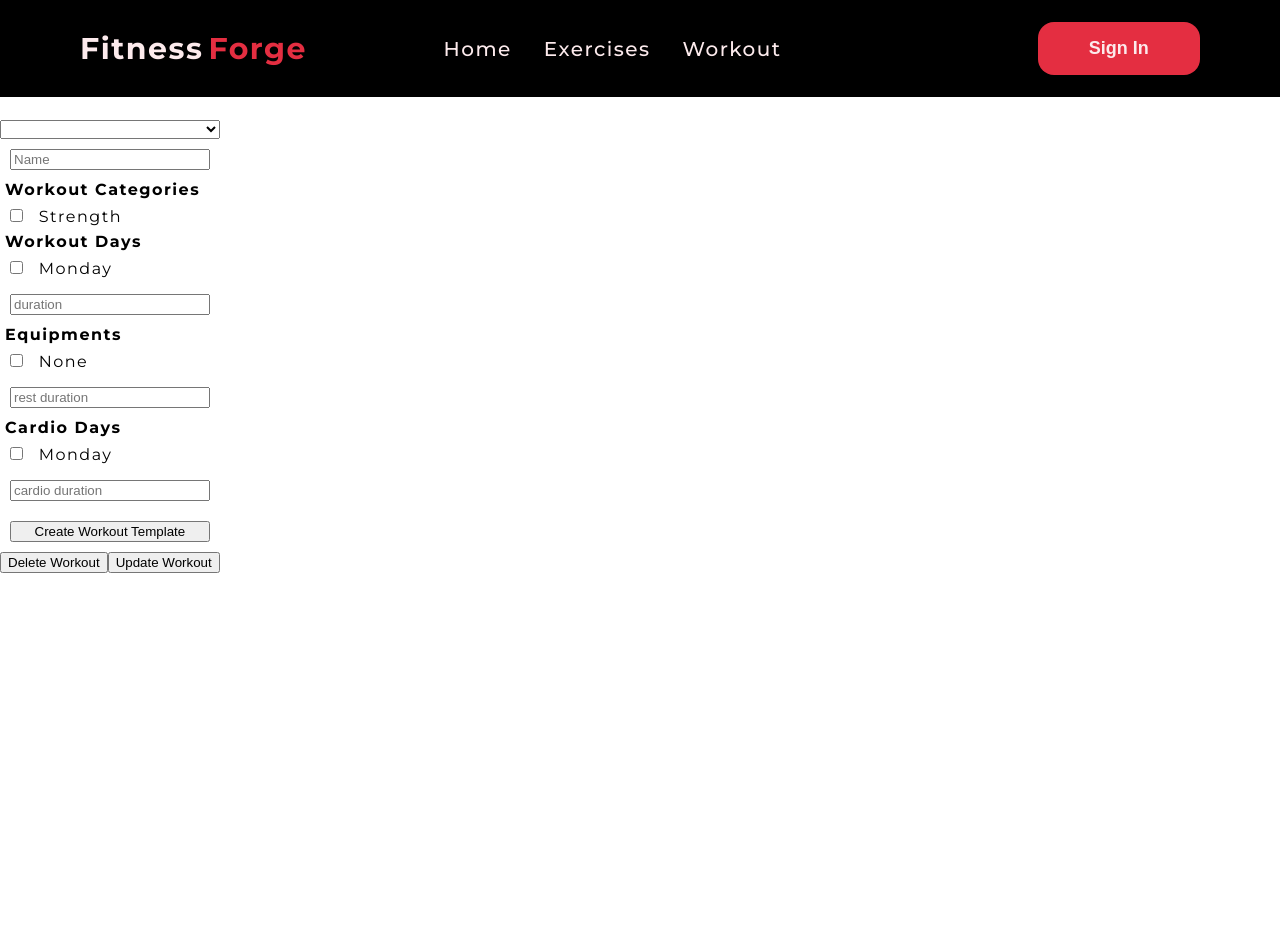
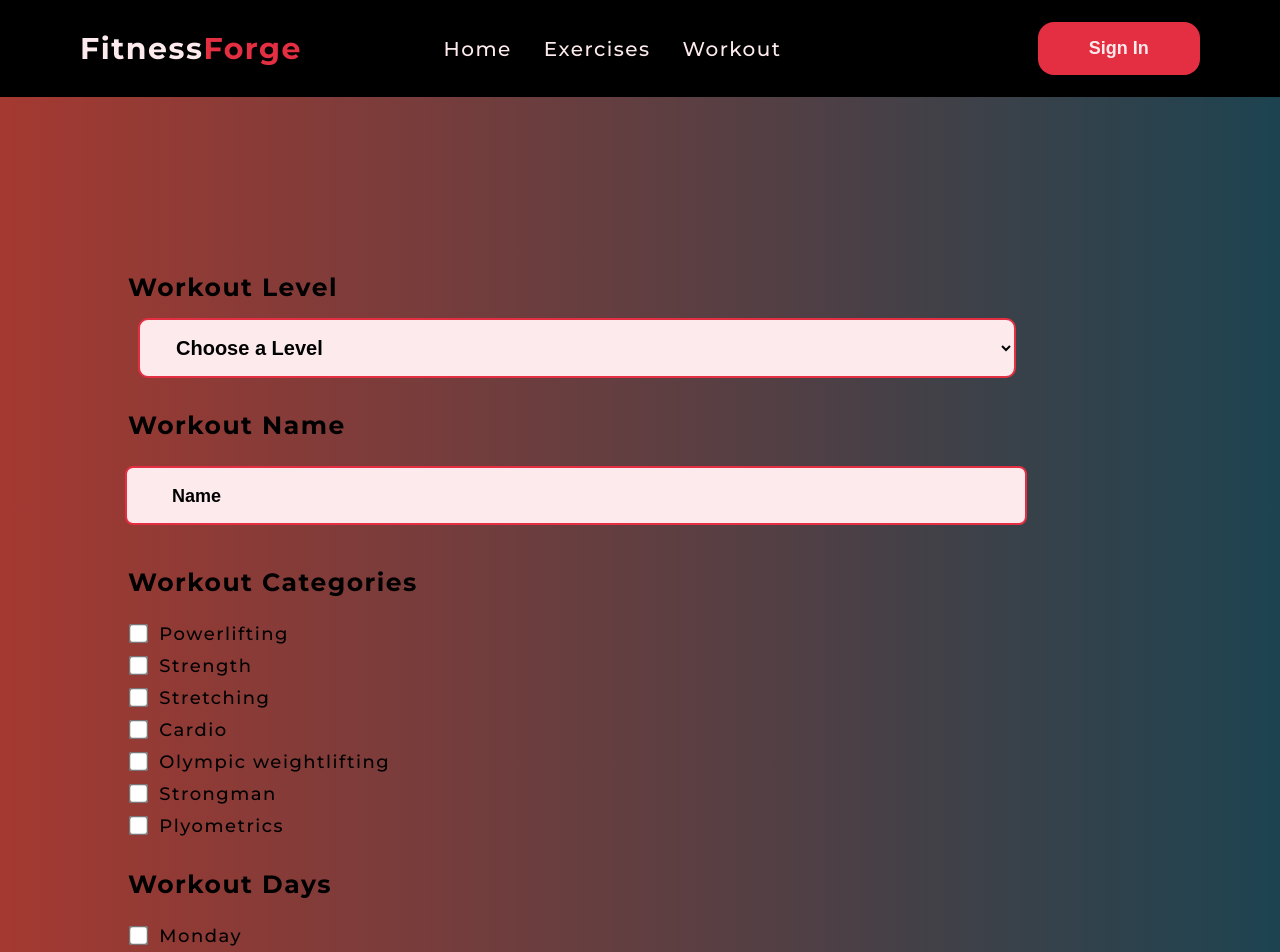
Before and after one commit to Karan2004xd/fitness-forge, a React (Create React App) app in the folder frontend/: page /workout/template in a window 1280 px wide. Shown: the top 952 px of the page. Before the commit the page ends 800 px from the top, so only its background shows below. Built offline with nearby package versions, Linux system fonts and the light colour scheme; no server answers.

Commit message:
working on the workout templates page

```diff
--- a/frontend/src/components/filter-options/filter-options.component.tsx
+++ b/frontend/src/components/filter-options/filter-options.component.tsx
@@ -97,7 +97,7 @@ const FilterOptions = ({ filterType, ...otherProps }: FilterOptionsProps) => {
       {
         options.map((option, index) => (
           <label key={index}>
-            <input
+            <input key={index}
               type='checkbox'
               checked={checkIfOptionExists(option.toLowerCase())}
               onChange={() => checkboxClickHandler(option.toLowerCase())}
@@ -105,6 +105,7 @@ const FilterOptions = ({ filterType, ...otherProps }: FilterOptionsProps) => {
           </label>
         ))
       }
+
     </FilterOptionsContainer>
   );
 };
--- a/frontend/src/components/form-input/form-input.styles.tsx
+++ b/frontend/src/components/form-input/form-input.styles.tsx
@@ -27,7 +27,7 @@ export const InputContainer = styled.input`
 `;
 
 export const InputFieldContainer = styled.div`
-  width: 75%;
+  width: 100%;
   position: relative;
   display: flex;
   flex-direction: column;
@@ -37,8 +37,6 @@ export const InputFieldContainer = styled.div`
 
   svg {
     position: absolute;
-    left: 4%;
-    top: 30%;
     transform: translateX(-50%);
     fill: black;
   }
--- /dev/null
+++ b/frontend/src/components/workout-options/workout-options.component.tsx
@@ -0,0 +1,76 @@
+import { ChangeEvent, HTMLAttributes, useEffect, useState } from "react";
+import { useDispatch, useSelector } from "react-redux";
+import { defaultFormFields, setFormFields } from "../../store/workout/workout.reducer";
+import { selectFormFields } from "../../store/workout/workout.selector";
+import { Workout } from "../../store/workout/workout.types";
+
+import './workout-options.styles.css';
+
+export type WorkoutOptionsProps = {
+  data: string[];
+  type: keyof Workout;
+} & HTMLAttributes<HTMLInputElement>;
+
+const WorkoutOptions = ({ data, type, ...otherProps }: WorkoutOptionsProps) => {
+  const formFields = useSelector(selectFormFields);
+  const [fields, setFields] = useState(defaultFormFields);
+  const dispatch = useDispatch();
+
+  useEffect(() => {
+    if (formFields) {
+      setFields(formFields);
+    } else {
+      setFields(defaultFormFields);
+    }
+  }, [formFields]);
+
+  const checkIfExisting = (value: string) => {
+    const fieldValue = fields[type];
+
+    if (Array.isArray(fieldValue)) {
+      return fieldValue.indexOf(value) !== -1;
+    } else {
+      return fieldValue === value;
+    }
+  };
+
+  const onChangeHandler = (event: ChangeEvent<HTMLInputElement>) => {
+    const { name, value } = event.target;
+
+    const fieldValue = fields[type];
+
+    let updatedArray;
+    if (Array.isArray(fieldValue)) {
+      if (fieldValue.indexOf(value) === -1) {
+        updatedArray = [...fieldValue, value];
+      } else {
+        updatedArray = fieldValue.filter((item) => item !== value);
+      }
+    } else {
+      updatedArray = value;
+    }
+
+    dispatch(setFormFields({ formFields: { ...fields, [name]: updatedArray } }));
+  };
+
+  return (
+    <div className="options-container">
+      {
+        data.map((data, index) => (
+          <label key={index} className='option-label'>
+            <input
+              type='checkbox'
+              {...otherProps}
+              value={data}
+              name={type}
+              onChange={onChangeHandler}
+              checked={checkIfExisting(data)}
+            /> {data}
+          </label>
+        ))
+      }
+    </div>
+  );
+};
+
+export default WorkoutOptions;
--- /dev/null
+++ b/frontend/src/components/workout-options/workout-options.styles.css
@@ -0,0 +1,23 @@
+.option-label {
+  font-size: 18px;
+  font-weight: 500;
+  margin-top: 10px;
+}
+
+.option-label:hover,
+.option-label:active {
+  cursor: pointer;
+  color: #E42E41;
+  transition: 0.1s;
+}
+
+.option-label [type="checkbox"] {
+  transform: scale(1.5);
+  margin-right: 8px;
+}
+
+.options-container {
+  display: flex;
+  flex-direction: column;
+  width: 30%;
+}
--- a/frontend/src/routes/register/register.styles.tsx
+++ b/frontend/src/routes/register/register.styles.tsx
@@ -3,4 +3,9 @@ import { MainInputBox } from "../login/login.styles";
 
 export const MainRegisterInputBox = styled(MainInputBox)`
   margin-left: -4rem;
+
+  svg {
+    left: 15%;
+    top: 30%;
+  }
 `;
--- a/frontend/src/routes/template/template.component.tsx
+++ b/frontend/src/routes/template/template.component.tsx
@@ -1,148 +1,123 @@
-import { ChangeEvent, FormEvent, useState } from 'react';
-import { useDispatch } from 'react-redux';
-import { Workout } from '../../store/workout/workout.types';
+import { ChangeEvent, FormEvent, useEffect, useState } from 'react';
+import { useDispatch, useSelector } from 'react-redux';
 import './template.styles.css';
 
 import {
-  createWorkoutStart, deleteWorkoutStart, updateWorkoutStart
+  createWorkoutStart,
+  defaultFormFields,
+  setFormFields,
 } from '../../store/workout/workout.reducer';
 
-const defaultFormFields: Workout = {
-  name: '',
-  level: '',
-  duration: 0,
-  workoutCategories: [],
-  workoutDays: [],
-  restDuration: 0,
-  cardioDays: [],
-  cardioDuration: 0,
-  equipments: [],
-  exerciseToExclude: []
+import FormInput from '../../components/form-input/form-input.component';
+import { EXERCISE_FILTER_TYPES } from '../../components/filter-options/filter-options.component';
+import Button, { BUTTON_TYPE_CLASSES } from '../../components/button/button.component';
+import WorkoutOptions from '../../components/workout-options/workout-options.component';
+import { selectFormFields } from '../../store/workout/workout.selector';
+
+export const WORKOUT_CONSTANTS = {
+  days: [
+    'Monday', 'Tuesday',
+    'Wednesday', 'Thursday',
+    'Friday', 'Saturday',
+    'Sunday'
+  ]
 };
 
 const Template = () => {
-  const [formFields, setFormFields] = useState(defaultFormFields);
+  const [formFieldsValues, setFormFieldsValues] = useState(defaultFormFields);
+
   const dispatch = useDispatch();
+  const fields = useSelector(selectFormFields);
+
+  const { days } = WORKOUT_CONSTANTS;
+  const { category, equipment } = EXERCISE_FILTER_TYPES;
+
+  useEffect(() => {
+    if (fields) {
+      setFormFieldsValues(fields);
+    } else {
+      setFormFieldsValues(defaultFormFields);
+    }
+  }, [fields]);
 
   const onSubmitHandler = (event: FormEvent<HTMLFormElement>) => {
     event.preventDefault();
-    dispatch(createWorkoutStart({workout: formFields}));
+    dispatch(setFormFields({ formFields: defaultFormFields }));
+    dispatch(createWorkoutStart({workout: formFieldsValues}));
   };
 
-  const deleteWorkout = (id: number) => {
-    dispatch(deleteWorkoutStart({workoutId: id}));
-  };
+  const onChangeHandler = (event: ChangeEvent<HTMLInputElement & HTMLSelectElement>) => {
+    const { name, value } = event.target;
+    const newFormFieldsValue = { ...formFieldsValues, [name]: value };
 
-  const updateWorkout = () => {
-    dispatch(updateWorkoutStart({workout: formFields}));
-  }
-
-  const onChangeHandler = (event: ChangeEvent<HTMLInputElement & HTMLSelectElement>) => {
-    const { name, value, type, checked } = event.target;
-    setFormFields((prevFields) => {
-      const fieldValue = prevFields[name as keyof Workout];
-
-      if (Array.isArray(fieldValue)) {
-        let updatedArray;
-
-        if (type === 'checkbox') {
-          updatedArray = checked
-            ? [...fieldValue, value]
-            : fieldValue.filter((item) => item !== value);
-        } else {
-          updatedArray = [value];
-        }
-        return { ...prevFields, [name]: updatedArray};
-      }
-
-      return { ...prevFields, [name]: type === 'checkbox' ? checked : value };
-    });
+    setFormFieldsValues(newFormFieldsValue);
+    dispatch(setFormFields({ formFields: newFormFieldsValue }));
   }
 
   return (
     <div className="main-container">
-      <form onSubmit={onSubmitHandler}>
+      <form onSubmit={onSubmitHandler} className="main-container__form">
 
+        <span>Workout Level</span>
         <select onChange={onChangeHandler} name='level'>
-          <option value={undefined}/>
+          <option value={''}>Choose a Level</option>
           <option value={'Beginner'}>Beginner</option>
           <option value={'Intermediate'}>Intermediate</option>
           <option value={'Expert'}>Expert</option>
         </select>
 
-        <input
+        <span>Workout Name</span>
+        <FormInput
           type='text'
           placeholder={"Name"}
           onChange={onChangeHandler}
           name='name'
+          id='text-input'
         />
 
         <span>Workout Categories</span>
-        <label>
-          <input
-            type='checkbox'
-            onChange={onChangeHandler}
-            name='workoutCategories'
-            value={'Strength'}
-          /> Strength
-        </label>
+        <WorkoutOptions type='workoutCategories' data={category} />
 
         <span>Workout Days</span>
-        <label>
-          <input
-            type='checkbox'
-            onChange={onChangeHandler}
-            name='workoutDays'
-            value={'Monday'}
-          /> Monday
-        </label>
+        <WorkoutOptions type='workoutDays' data={days} />
 
-        <input
+        <span>Enter Workout Duration (minutes)</span>
+        <FormInput
           type='number'
-          placeholder='duration'
+          placeholder='Duration'
           name='duration'
           onChange={onChangeHandler}
+          id='text-input'
         />
 
         <span>Equipments</span>
-        <label>
-          <input
-            type='checkbox'
-            onChange={onChangeHandler}
-            name='equipments'
-            value={'None'}
-          /> None
-        </label>
+        <WorkoutOptions type='equipments' data={equipment} />
 
-        <input
+        <span>Enter Rest Duration (seconds)</span>
+        <FormInput
           type='number'
-          placeholder='rest duration'
+          placeholder='Rest Duration'
           name='restDuration'
           onChange={onChangeHandler}
+          id='text-input'
         />
 
         <span>Cardio Days</span>
-        <label>
-          <input
-            type='checkbox'
-            onChange={onChangeHandler}
-            name='cardioDays'
-            value={'Monday'}
-          /> Monday
-        </label>
+        <WorkoutOptions type='cardioDays' data={days} />
 
-        <input
+        <span>Enter Cardio Duration (minutes)</span>
+        <FormInput
           type='number'
-          placeholder='cardio duration'
+          placeholder='Cardio Duration'
           name='cardioDuration'
           onChange={onChangeHandler}
+          id='text-input'
         />
 
-        <input type='submit' value={'Create Workout Template'} />
+        <Button type='submit' buttonType={BUTTON_TYPE_CLASSES.base}>
+          Create Workout Template
+        </Button>
       </form>
-
-      <button onClick={() => deleteWorkout(5)}>Delete Workout</button>
-      <button onClick={updateWorkout}>Update Workout</button>
     </div>
   );
 }
--- a/frontend/src/routes/template/template.styles.css
+++ b/frontend/src/routes/template/template.styles.css
@@ -1,19 +1,67 @@
-.main-container form {
+.main-container__form button {
+  width: 35%;
+  margin-top: 1rem;
+  justify-content: center;
+  border-radius: 12px;
+  margin-bottom: 3rem;
+}
+
+.main-container__form span {
+  font-weight: bold;
+  font-size: 25px;
+  margin-top: 2rem;
+  margin-bottom: 1rem;
+}
+
+#text-input {
+  width: 94%;
+  margin: 0;
+  border: none;
+  font-size: 20px;
+  border: 2px solid #E42E41;
+}
+
+#text-input:hover {
+  border: 3px solid #E42E41;
+}
+
+#text-input::placeholder {
+  font-size: 18px;
+}
+
+.main-container__form select {
+  width: 98%;
+  margin-left: 10px;
+  padding: 1rem;
+  padding-left: 2rem;
+  border-radius: 10px;
+  background: #FCEAEC;
+  border: 2px solid #E42E41;
+  font-size: 20px;
+  font-weight: bold;
+}
+
+.main-container__form select:active,
+.main-container__form select:hover {
+  border: 3px solid #E42E41;
+}
+
+.main-container__form {
   display: flex;
   flex-direction: column;
-}
-
-input {
-  margin: 10px;
-}
-
-span {
-  margin-left: 5px;
-  font-weight: bold;
+  width: 70%;
+  position: relative;
+  margin-top: 10rem;
+  left: 10%;
 }
 
 .main-container {
   position: absolute;
-  top: 15%;
-  color: black;
+  top: 10%;
+  display: flex;
+  flex-direction: column;
+  width: 100%;
+  background: -webkit-linear-gradient(to right, #A43931, #1D4350);
+  background: linear-gradient(to right, #A43931, #1D4350);
+  background-size: cover;
 };
--- a/frontend/src/store/workout/workout.reducer.ts
+++ b/frontend/src/store/workout/workout.reducer.ts
@@ -13,6 +13,20 @@ export type WorkoutState = {
   workoutExercises: WorkoutExerciseType[];
   lastDeletedWorkout: number | undefined;
   lastWorkout: Workout | null;
+  formFields: Workout | null;
+};
+
+export const defaultFormFields: Workout = {
+  name: '',
+  level: '',
+  duration: 0,
+  workoutCategories: [],
+  workoutDays: [],
+  restDuration: 0,
+  cardioDays: [],
+  cardioDuration: 0,
+  equipments: [],
+  exerciseToExclude: []
 };
 
 const initialState: WorkoutState = {
@@ -20,7 +34,8 @@ const initialState: WorkoutState = {
   error: null,
   workoutExercises: [],
   lastDeletedWorkout: undefined,
-  lastWorkout: null
+  lastWorkout: null,
+  formFields: defaultFormFields
 };
 
 const workoutSlice = createSlice({
@@ -67,6 +82,10 @@ const workoutSlice = createSlice({
       state.error = action.payload;
       state.currentWorkout = state.lastWorkout;
     },
+
+    setFormFields: (state, action: PayloadAction<{ formFields: Workout }>) => {
+      state.formFields = action.payload.formFields;
+    }
   }
 });
 
@@ -79,7 +98,8 @@ export const {
   deleteWorkoutFailed,
   updateWorkoutStart,
   updateWorkoutSuccess,
-  updateWorkoutFailed
+  updateWorkoutFailed,
+  setFormFields
 } = workoutSlice.actions;
 
 export default workoutSlice.reducer;
--- a/frontend/src/store/workout/workout.selector.ts
+++ b/frontend/src/store/workout/workout.selector.ts
@@ -13,3 +13,8 @@ export const selectLastWorkout = createSelector(
   selectWorkoutReducer,
   (state: WorkoutState) => state.lastWorkout
 );
+
+export const selectFormFields = createSelector(
+  selectWorkoutReducer,
+  (state: WorkoutState) => state.formFields
+);
```
Also changed, not shown: frontend/src/routes/login/login.styles.tsx (+9 -24 lines).
